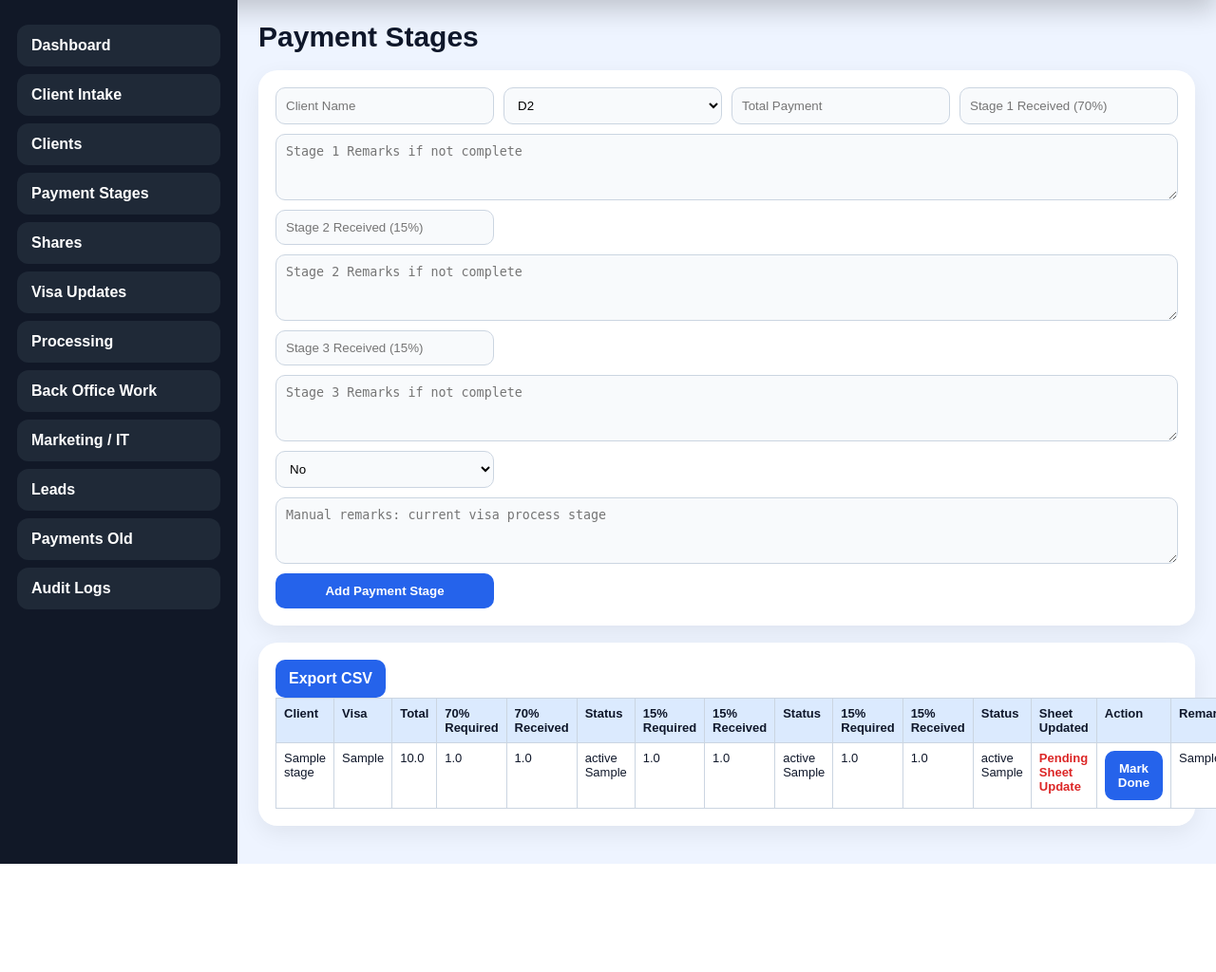
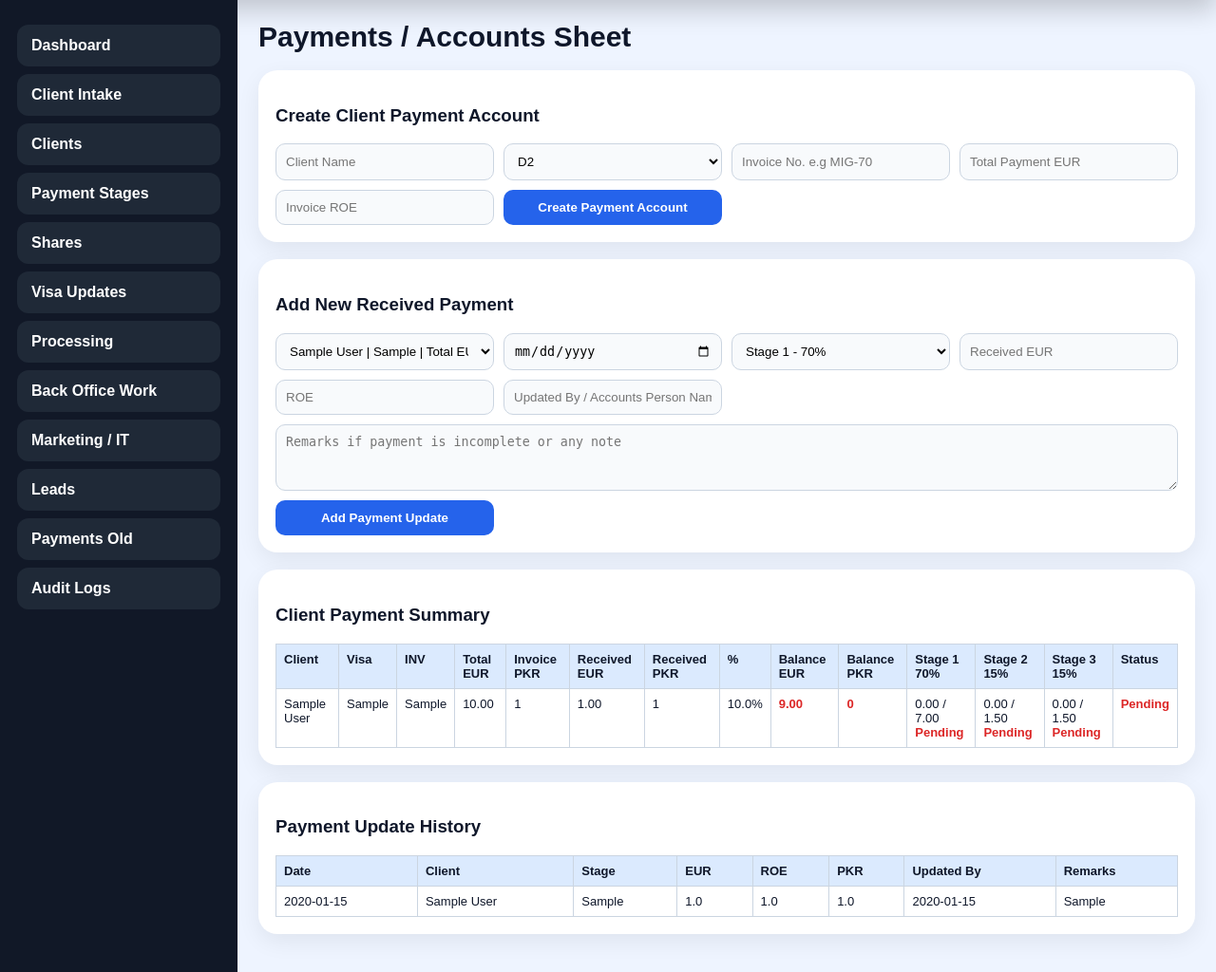
Before and after one commit to mb6692779-blip/flair-immigration-crm, a Flask app: page /stage-payments in a window 1280 px wide. Shown: the part 82-1106 px from the top of the page at 95% size. Before the commit the page ends 992 px from the top, so only its background shows below. Run offline with Flask 3, Linux system fonts and the light colour scheme; the visitor is signed in with stand-in values (Sample User, id 1); data comes from the database, SQL or seed files in the repository; tables that the repository leaves empty hold one stand-in row (values such as "Sample post").

Commit message:
Improve payments dashboard and client intake

```diff
--- a/app.py
+++ b/app.py
@@ -24,6 +24,8 @@ app = Flask(__name__)
 app.secret_key = os.environ.get("SECRET_KEY", "change-this-secret-key-in-railway")
 
 PAYMENT_STATUS = ["Pending", "Partial", "Received", "Refunded", "Cancelled"]
+PAYMENT_STAGES_NEW = ["Stage 1 - 70%", "Stage 2 - 15%", "Stage 3 - 15%"]
+REFERENCE_TYPES = ["Self", "Partner Office", "Director", "Walk-in", "Other"]
 CLIENT_STATUS = ["Active", "Inactive"]
 PROCESS_STATUS = [
     "Pending", "In Progress", "Waiting Documents", "Appointment Booked",
@@ -130,6 +132,10 @@ def init_db():
             main_investor TEXT,
             partner_names TEXT,
             reference_status TEXT,
+            reference_type TEXT,
+            partner_office_name TEXT,
+            director_name TEXT,
+            other_reference TEXT,
             reference_name TEXT,
             issue_status TEXT,
             issue_details TEXT,
@@ -233,6 +239,32 @@ def init_db():
             post_remarks TEXT,
             created_at TEXT NOT NULL,
             updated_at TEXT NOT NULL
+        );
+
+        CREATE TABLE IF NOT EXISTS payment_accounts (
+            id INTEGER PRIMARY KEY AUTOINCREMENT,
+            client_name TEXT NOT NULL,
+            visa_type TEXT,
+            inv TEXT,
+            total_eur REAL DEFAULT 0,
+            invoice_roe REAL DEFAULT 0,
+            invoice_pkr REAL DEFAULT 0,
+            created_at TEXT NOT NULL,
+            updated_at TEXT NOT NULL
+        );
+
+        CREATE TABLE IF NOT EXISTS payment_updates (
+            id INTEGER PRIMARY KEY AUTOINCREMENT,
+            payment_account_id INTEGER NOT NULL,
+            payment_date TEXT,
+            payment_stage TEXT,
+            received_eur REAL DEFAULT 0,
+            roe REAL DEFAULT 0,
+            received_pkr REAL DEFAULT 0,
+            updated_by TEXT,
+            remarks TEXT,
+            created_at TEXT NOT NULL,
+            FOREIGN KEY(payment_account_id) REFERENCES payment_accounts(id)
         );
 
         CREATE TABLE IF NOT EXISTS audit_log (
@@ -441,6 +473,8 @@ def inject_globals():
         WORK_STATUS=WORK_STATUS,
         MARKETING_TOPICS=MARKETING_TOPICS,
         CONTENT_STATUS=CONTENT_STATUS,
+        PAYMENT_STAGES_NEW=PAYMENT_STAGES_NEW,
+        REFERENCE_TYPES=REFERENCE_TYPES,
     )
 
 @app.route("/login", methods=["GET", "POST"])
@@ -643,12 +677,13 @@ def intake():
                 partners.append(val)
         with db() as con:
             con.execute("""
-                INSERT INTO client_intake(visa_type,section_type,group_size,main_investor,partner_names,reference_status,reference_name,issue_status,issue_details,final_remarks,status,created_at,updated_at)
-                VALUES(?,?,?,?,?,?,?,?,?,?,?,?,?)
+                INSERT INTO client_intake(visa_type,section_type,group_size,main_investor,partner_names,reference_status,reference_type,partner_office_name,director_name,other_reference,reference_name,issue_status,issue_details,final_remarks,status,created_at,updated_at)
+                VALUES(?,?,?,?,?,?,?,?,?,?,?,?,?,?,?,?,?)
             """, (
                 data.get("visa_type"), data.get("section_type"), group_size, data.get("main_investor"),
-                json.dumps(partners, ensure_ascii=False), data.get("reference_status"), data.get("reference_name"),
-                data.get("issue_status"), data.get("issue_details"), data.get("final_remarks"), data.get("status","Active"), now, now
+                json.dumps(partners, ensure_ascii=False), data.get("reference_status"), data.get("reference_type"),
+                data.get("partner_office_name"), data.get("director_name"), data.get("other_reference"),
+                data.get("reference_name"), data.get("issue_status"), data.get("issue_details"), data.get("final_remarks"), data.get("status","Active"), now, now
             ))
 
             # Also create main client record if not exists.
@@ -669,6 +704,7 @@ def intake():
     return render_template("intake.html", rows=rows)
 
 
+
 @app.route("/stage-payments", methods=["GET", "POST"])
 @login_required
 @accounts_or_management
@@ -676,45 +712,87 @@ def stage_payments():
     if request.method == "POST":
         now = datetime.now().isoformat(timespec="seconds")
         data = request.form
-        total = float(data.get("total_payment") or 0)
-        s1_req, s2_req, s3_req = total * 0.70, total * 0.15, total * 0.15
-        s1_rec = float(data.get("stage1_received") or 0)
-        s2_rec = float(data.get("stage2_received") or 0)
-        s3_rec = float(data.get("stage3_received") or 0)
+        action = data.get("action", "payment_update")
 
-        def status(rec, req):
-            return "Complete" if req and rec >= req else "Pending"
+        def num(v):
+            try:
+                return float(str(v or "0").replace(",", ""))
+            except Exception:
+                return 0.0
 
         with db() as con:
+            if action == "new_account":
+                total_eur = num(data.get("total_eur"))
+                invoice_roe = num(data.get("invoice_roe"))
+                invoice_pkr = total_eur * invoice_roe
+                con.execute("""
+                    INSERT INTO payment_accounts(client_name, visa_type, inv, total_eur, invoice_roe, invoice_pkr, created_at, updated_at)
+                    VALUES(?,?,?,?,?,?,?,?)
+                """, (
+                    data.get("client_name"), data.get("visa_type"), data.get("inv"),
+                    total_eur, invoice_roe, invoice_pkr, now, now
+                ))
+                con.commit()
+                audit("payment_account_created", data.get("client_name",""))
+                return redirect(url_for("stage_payments"))
+
+            account_id = data.get("payment_account_id")
+            stage = data.get("payment_stage")
+            received_eur = num(data.get("received_eur"))
+            roe = num(data.get("roe"))
+            received_pkr = received_eur * roe
+            updated_by = data.get("updated_by") or session.get("name") or session.get("username")
             con.execute("""
-                INSERT INTO payment_stages(client_name,visa_type,total_payment,stage1_required,stage1_received,stage1_status,stage1_remarks,stage2_required,stage2_received,stage2_status,stage2_remarks,stage3_required,stage3_received,stage3_status,stage3_remarks,process_remarks,sheet_updated,created_at,updated_at)
-                VALUES(?,?,?,?,?,?,?,?,?,?,?,?,?,?,?,?,?,?,?)
+                INSERT INTO payment_updates(payment_account_id,payment_date,payment_stage,received_eur,roe,received_pkr,updated_by,remarks,created_at)
+                VALUES(?,?,?,?,?,?,?,?,?)
             """, (
-                data.get("client_name"), data.get("visa_type"), total,
-                s1_req, s1_rec, status(s1_rec, s1_req), data.get("stage1_remarks"),
-                s2_req, s2_rec, status(s2_rec, s2_req), data.get("stage2_remarks"),
-                s3_req, s3_rec, status(s3_rec, s3_req), data.get("stage3_remarks"),
-                data.get("process_remarks"), data.get("sheet_updated","No"), now, now
+                account_id, data.get("payment_date"), stage, received_eur, roe,
+                received_pkr, updated_by, data.get("remarks"), now
             ))
+            con.execute("UPDATE payment_accounts SET updated_at=? WHERE id=?", (now, account_id))
             con.commit()
-        audit("stage_payment_added", data.get("client_name",""))
+            audit("payment_updated_by_accounts", f"{account_id} | {stage} | {updated_by}")
         return redirect(url_for("stage_payments"))
 
     with db() as con:
-        rows = con.execute("SELECT * FROM payment_stages ORDER BY id DESC").fetchall()
-        clients = con.execute("SELECT client_name, program FROM clients ORDER BY client_name").fetchall()
-    return render_template("stage_payments.html", rows=rows, clients=clients)
+        accounts = con.execute("SELECT * FROM payment_accounts ORDER BY id DESC").fetchall()
+        updates = con.execute("SELECT u.*, a.client_name FROM payment_updates u JOIN payment_accounts a ON a.id=u.payment_account_id ORDER BY u.id DESC").fetchall()
+        old_clients = con.execute("SELECT client_name, program FROM clients ORDER BY client_name").fetchall()
 
+    summaries = []
+    for a in accounts:
+        acc_updates = [u for u in updates if u["payment_account_id"] == a["id"]]
+        stage_received = {"Stage 1 - 70%": 0.0, "Stage 2 - 15%": 0.0, "Stage 3 - 15%": 0.0}
+        total_received_eur = 0.0
+        total_received_pkr = 0.0
+        for u in acc_updates:
+            stage_received[u["payment_stage"]] = stage_received.get(u["payment_stage"], 0.0) + (u["received_eur"] or 0)
+            total_received_eur += u["received_eur"] or 0
+            total_received_pkr += u["received_pkr"] or 0
 
-@app.post("/stage-payments/<int:id>/sheet")
-@login_required
-@accounts_or_management
-def mark_payment_sheet(id):
-    with db() as con:
-        con.execute("UPDATE payment_stages SET sheet_updated='Yes', updated_at=? WHERE id=?", (datetime.now().isoformat(timespec="seconds"), id))
-        con.commit()
-    audit("payment_sheet_updated", str(id))
-    return redirect(url_for("stage_payments"))
+        total_eur = a["total_eur"] or 0
+        balance_eur = max(total_eur - total_received_eur, 0)
+        invoice_pkr = a["invoice_pkr"] or 0
+        balance_pkr = max(invoice_pkr - total_received_pkr, 0)
+        percent = round((total_received_eur / total_eur * 100), 2) if total_eur else 0
+
+        req1, req2, req3 = total_eur * .70, total_eur * .15, total_eur * .15
+        summaries.append({
+            "account": a,
+            "updates": acc_updates,
+            "stage_received": stage_received,
+            "req1": req1, "req2": req2, "req3": req3,
+            "st1": "Complete" if stage_received.get("Stage 1 - 70%",0) >= req1 and req1 else "Pending",
+            "st2": "Complete" if stage_received.get("Stage 2 - 15%",0) >= req2 and req2 else "Pending",
+            "st3": "Complete" if stage_received.get("Stage 3 - 15%",0) >= req3 and req3 else "Pending",
+            "total_received_eur": total_received_eur,
+            "total_received_pkr": total_received_pkr,
+            "balance_eur": balance_eur,
+            "balance_pkr": balance_pkr,
+            "percent": percent
+        })
+
+    return render_template("stage_payments.html", summaries=summaries, accounts=accounts, updates=updates, old_clients=old_clients)
 
 
 @app.route("/shares", methods=["GET", "POST"])
--- a/static/css/style.css
+++ b/static/css/style.css
@@ -57,3 +57,25 @@ td input,td select,td textarea{font-size:12px;padding:7px}
 }
 
 .full{grid-column:1/-1}.green{color:#15803d}.red{color:#dc2626}
+
+.heroDashboard{
+  background:
+    linear-gradient(135deg,rgba(15,23,42,.94),rgba(37,99,235,.76)),
+    url("https://images.unsplash.com/photo-1497366754035-f200968a6e72?auto=format&fit=crop&w=1400&q=80");
+  background-size:cover;
+  background-position:center;
+  color:#fff;
+  padding:34px;
+  border-radius:28px;
+  margin-bottom:20px;
+  display:flex;
+  justify-content:space-between;
+  align-items:center;
+  box-shadow:0 18px 45px rgba(15,23,42,.28);
+}
+.heroDashboard h2{font-size:38px;margin:6px 0}
+.heroDashboard p{max-width:720px;color:#dbeafe}
+.eyebrow{letter-spacing:3px;font-weight:900;color:#93c5fd}
+.heroCardMini{background:rgba(255,255,255,.16);border:1px solid rgba(255,255,255,.25);padding:22px;border-radius:22px;text-align:center;min-width:170px}
+.heroCardMini b{display:block;font-size:46px}.heroCardMini span{font-weight:900;color:#dbeafe}
+.notice{background:#eff6ff;border-left:5px solid #2563eb;padding:12px;border-radius:12px;color:#1e3a8a}
--- a/templates/stage_payments.html
+++ b/templates/stage_payments.html
@@ -1,39 +1,76 @@
 {% extends "base.html" %}
 {% block content %}
-<h2>Payment Stages</h2>
+<h2>Payments / Accounts Sheet</h2>
+
 <div class="panel">
+<h3>Create Client Payment Account</h3>
 <form method="post" class="gridForm">
+  <input type="hidden" name="action" value="new_account">
   <input name="client_name" list="clientList" placeholder="Client Name" required>
-  <datalist id="clientList">{% for c in clients %}<option value="{{ c.client_name }}">{{ c.program }}</option>{% endfor %}</datalist>
+  <datalist id="clientList">{% for c in old_clients %}<option value="{{ c.client_name }}">{{ c.program }}</option>{% endfor %}</datalist>
   <select name="visa_type">{% for v in VISA_TYPES %}<option>{{ v }}</option>{% endfor %}</select>
-  <input name="total_payment" type="number" step="0.01" placeholder="Total Payment">
-  <input name="stage1_received" type="number" step="0.01" placeholder="Stage 1 Received (70%)">
-  <textarea name="stage1_remarks" placeholder="Stage 1 Remarks if not complete"></textarea>
-  <input name="stage2_received" type="number" step="0.01" placeholder="Stage 2 Received (15%)">
-  <textarea name="stage2_remarks" placeholder="Stage 2 Remarks if not complete"></textarea>
-  <input name="stage3_received" type="number" step="0.01" placeholder="Stage 3 Received (15%)">
-  <textarea name="stage3_remarks" placeholder="Stage 3 Remarks if not complete"></textarea>
-  <select name="sheet_updated"><option>No</option><option>Yes</option></select>
-  <textarea name="process_remarks" placeholder="Manual remarks: current visa process stage"></textarea>
-  <button>Add Payment Stage</button>
+  <input name="inv" placeholder="Invoice No. e.g MIG-70">
+  <input name="total_eur" type="number" step="0.01" placeholder="Total Payment EUR" required>
+  <input name="invoice_roe" type="number" step="0.01" placeholder="Invoice ROE" required>
+  <button>Create Payment Account</button>
 </form>
 </div>
 
 <div class="panel">
-<a class="export" href="{{ url_for('export_table', table='payment_stages') }}">Export CSV</a>
+<h3>Add New Received Payment</h3>
+<form method="post" class="gridForm">
+  <input type="hidden" name="action" value="payment_update">
+  <select name="payment_account_id" required>
+    {% for a in accounts %}
+      <option value="{{ a.id }}">{{ a.client_name }} | {{ a.visa_type }} | Total EUR {{ a.total_eur }}</option>
+    {% endfor %}
+  </select>
+  <input name="payment_date" type="date">
+  <select name="payment_stage">{% for s in PAYMENT_STAGES_NEW %}<option>{{ s }}</option>{% endfor %}</select>
+  <input name="received_eur" type="number" step="0.01" placeholder="Received EUR">
+  <input name="roe" type="number" step="0.01" placeholder="ROE">
+  <input name="updated_by" placeholder="Updated By / Accounts Person Name" required>
+  <textarea name="remarks" placeholder="Remarks if payment is incomplete or any note"></textarea>
+  <button>Add Payment Update</button>
+</form>
+</div>
+
+<div class="panel">
+<h3>Client Payment Summary</h3>
 <table>
-<tr><th>Client</th><th>Visa</th><th>Total</th><th>70% Required</th><th>70% Received</th><th>Status</th><th>15% Required</th><th>15% Received</th><th>Status</th><th>15% Required</th><th>15% Received</th><th>Status</th><th>Sheet Updated</th><th>Action</th><th>Remarks</th></tr>
-{% for r in rows %}
 <tr>
-<td>{{ r.client_name }}</td><td>{{ r.visa_type }}</td><td>{{ r.total_payment }}</td>
-<td>{{ r.stage1_required }}</td><td>{{ r.stage1_received }}</td><td>{{ r.stage1_status }}<br>{{ r.stage1_remarks }}</td>
-<td>{{ r.stage2_required }}</td><td>{{ r.stage2_received }}</td><td>{{ r.stage2_status }}<br>{{ r.stage2_remarks }}</td>
-<td>{{ r.stage3_required }}</td><td>{{ r.stage3_received }}</td><td>{{ r.stage3_status }}<br>{{ r.stage3_remarks }}</td>
-<td>{% if r.sheet_updated=='Yes' %}<b class="green">Done</b>{% else %}<b class="red">Pending Sheet Update</b>{% endif %}</td>
-<td>{% if r.sheet_updated!='Yes' %}<form method="post" action="{{ url_for('mark_payment_sheet', id=r.id) }}"><button>Mark Done</button></form>{% endif %}</td>
-<td>{{ r.process_remarks }}</td>
+<th>Client</th><th>Visa</th><th>INV</th><th>Total EUR</th><th>Invoice PKR</th>
+<th>Received EUR</th><th>Received PKR</th><th>%</th><th>Balance EUR</th><th>Balance PKR</th>
+<th>Stage 1 70%</th><th>Stage 2 15%</th><th>Stage 3 15%</th><th>Status</th>
+</tr>
+{% for s in summaries %}
+<tr>
+<td>{{ s.account.client_name }}</td>
+<td>{{ s.account.visa_type }}</td>
+<td>{{ s.account.inv }}</td>
+<td>{{ "%.2f"|format(s.account.total_eur or 0) }}</td>
+<td>{{ "%.0f"|format(s.account.invoice_pkr or 0) }}</td>
+<td>{{ "%.2f"|format(s.total_received_eur) }}</td>
+<td>{{ "%.0f"|format(s.total_received_pkr) }}</td>
+<td>{{ s.percent }}%</td>
+<td><b class="red">{{ "%.2f"|format(s.balance_eur) }}</b></td>
+<td><b class="red">{{ "%.0f"|format(s.balance_pkr) }}</b></td>
+<td>{{ "%.2f"|format(s.stage_received["Stage 1 - 70%"]) }} / {{ "%.2f"|format(s.req1) }}<br><b class="{{ 'green' if s.st1=='Complete' else 'red' }}">{{ s.st1 }}</b></td>
+<td>{{ "%.2f"|format(s.stage_received["Stage 2 - 15%"]) }} / {{ "%.2f"|format(s.req2) }}<br><b class="{{ 'green' if s.st2=='Complete' else 'red' }}">{{ s.st2 }}</b></td>
+<td>{{ "%.2f"|format(s.stage_received["Stage 3 - 15%"]) }} / {{ "%.2f"|format(s.req3) }}<br><b class="{{ 'green' if s.st3=='Complete' else 'red' }}">{{ s.st3 }}</b></td>
+<td>{% if s.balance_eur <= 0 %}<b class="green">Complete</b>{% else %}<b class="red">Pending</b>{% endif %}</td>
 </tr>
 {% endfor %}
 </table>
 </div>
+
+<div class="panel">
+<h3>Payment Update History</h3>
+<table>
+<tr><th>Date</th><th>Client</th><th>Stage</th><th>EUR</th><th>ROE</th><th>PKR</th><th>Updated By</th><th>Remarks</th></tr>
+{% for u in updates %}
+<tr><td>{{ u.payment_date }}</td><td>{{ u.client_name }}</td><td>{{ u.payment_stage }}</td><td>{{ u.received_eur }}</td><td>{{ u.roe }}</td><td>{{ u.received_pkr }}</td><td>{{ u.updated_by }}</td><td>{{ u.remarks }}</td></tr>
+{% endfor %}
+</table>
+</div>
 {% endblock %}
```
Also changed, not shown: templates/dashboard.html (+12 -1 lines), templates/intake.html (+20 -3 lines).
